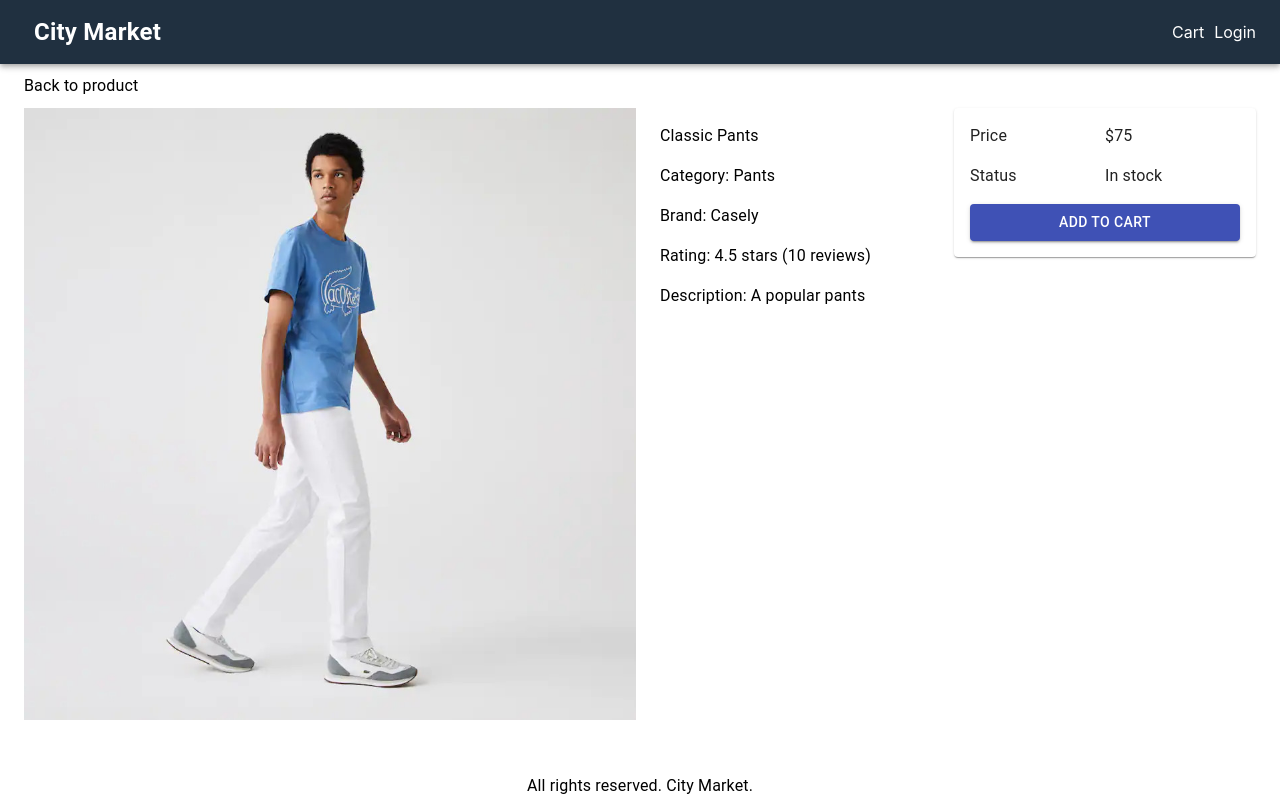
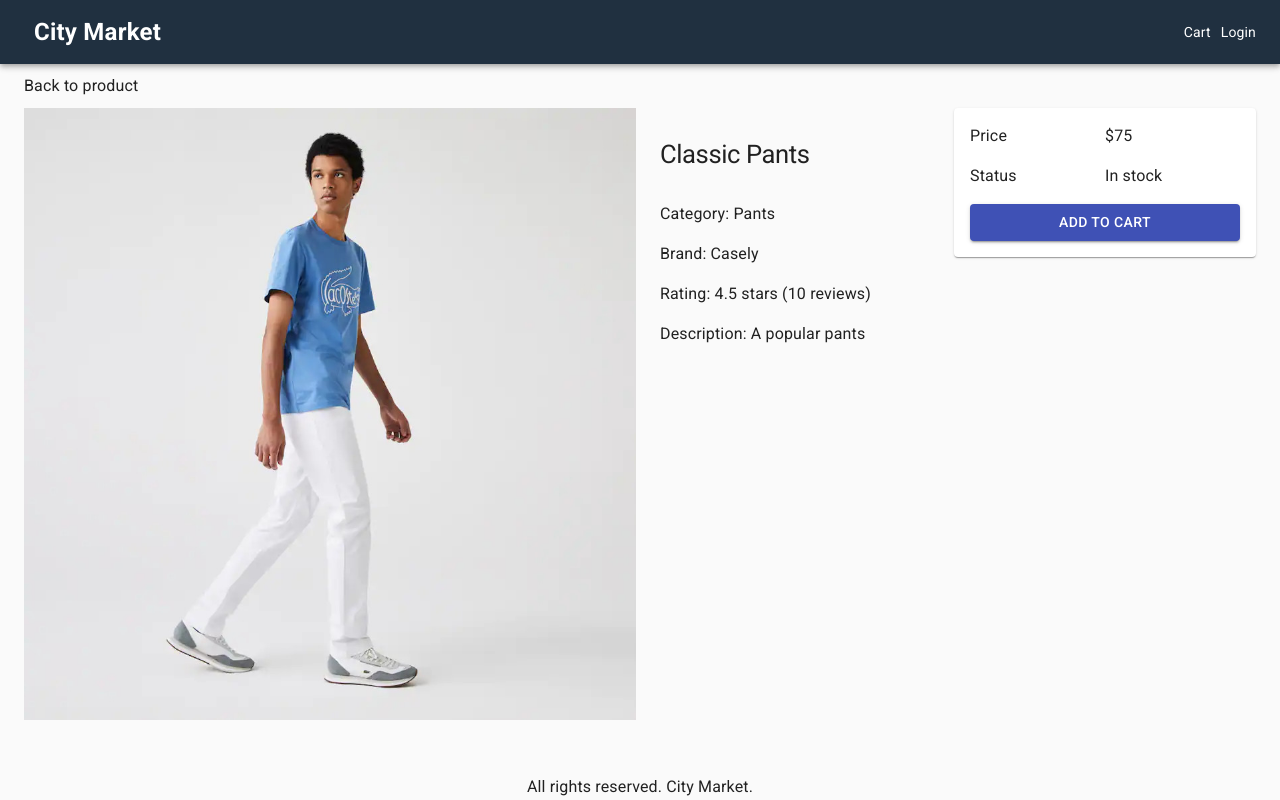
Before and after one commit to phantware/SH-Projects, a Next.js app in the folder front-end-path/city-market/: page /product/classic-pants in a window 1280 px wide. Built offline with nearby package versions, Linux system fonts and the light colour scheme.

Commit message:
MaterialUI them implemented

```diff
--- a/front-end-path/city-market/components/Layout.jsx
+++ b/front-end-path/city-market/components/Layout.jsx
@@ -1,10 +1,42 @@
-import { AppBar, Container, Link, Toolbar, Typography } from '@material-ui/core'
+import {
+  AppBar,
+  Container,
+  createMuiTheme,
+  CssBaseline,
+  Link,
+  ThemeProvider,
+  Toolbar,
+  Typography,
+} from '@material-ui/core'
 import Head from 'next/head'
 import React from 'react'
 import useStyles from '../utils/styles'
 import NextLink from 'next/link'
 
 const Layout = ({ children, title, description }) => {
+  const theme = createMuiTheme({
+    typography: {
+      h1: {
+        fontSize: '1.6rem',
+        fontWeight: 400,
+        margin: '1rem 0',
+      },
+      h2: {
+        fontSize: '1.4rem',
+        fontWeight: 400,
+        margin: '1rem 0',
+      },
+      palette: {
+        type: 'light',
+        primary: {
+          main: '#f0c000',
+        },
+        secondary: {
+          main: '#208080',
+        },
+      },
+    },
+  })
   const classes = useStyles()
   return (
     <div>
@@ -12,6 +44,8 @@
         <title>{title ? ` ${title} City Market` : 'City Market'}</title>
         {description && <meta name='description' content={description}></meta>}
       </Head>
+      <ThemeProvider theme={theme}>
+        <CssBaseline />
         <AppBar position='static' className={classes.navbar}>
           <Toolbar>
             <NextLink href='/'>
@@ -30,6 +64,7 @@
         <footer className={classes.footer}>
           <Typography>All rights reserved. City Market.</Typography>
         </footer>
+      </ThemeProvider>
     </div>
   )
 }
--- a/front-end-path/city-market/pages/_document.js
+++ b/front-end-path/city-market/pages/_document.js
@@ -6,7 +6,12 @@
   render() {
     return (
       <Html lang='en'>
-        <Head></Head>
+        <Head>
+          <link
+            rel='stylesheet'
+            href='https://fonts.googleapis.com/css?family=Roboto:300,400,500,700&dispplay=swap'
+          />
+        </Head>
         <body>
           <Main />
           <NextScript />
--- a/front-end-path/city-market/pages/product/[slug].js
+++ b/front-end-path/city-market/pages/product/[slug].js
@@ -43,7 +43,9 @@
           <Grid item md={3} xs={12}>
             <List>
               <ListItem>
-                <Typography component='h1'>{product.name}</Typography>
+                <Typography component='h1' variant='h1'>
+                  {product.name}
+                </Typography>
               </ListItem>
               <ListItem>
                 <Typography>Category: {product.category}</Typography>
```
Lines whose indentation alone changed are shown as unchanged.
